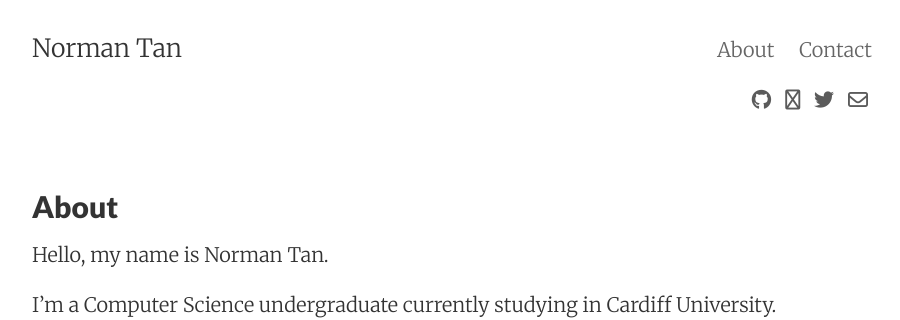
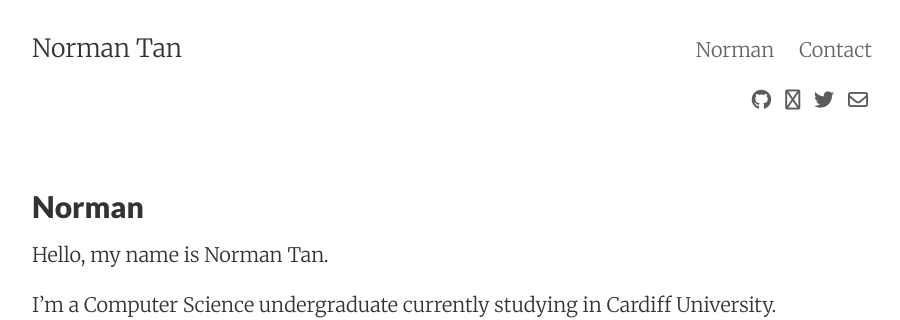
Before and after one commit to NormannTan/normanntan.github.io, a Jekyll site: the page built from about.md, in a window 1280 px wide. Shown: the top 320 px of the page, without its empty margins (188-1088 px from the left). Built offline with Jekyll 4.4.1, drawn with Linux system fonts in a browser that asks for light colours; nearby versions of some CDN libraries.

Commit message:
Fix redirect issue
Signed-off-by: Norman Tan <tan.agn@outlook.com>

```diff
--- a/_config.yml
+++ b/_config.yml
@@ -4,7 +4,7 @@ email:       agnormantan@gmail.com
 author:      Norman Tan
 description: ""
 baseurl:     ""
-url:         "http://normantan.me"
+url:         "http://www.normantan.me"
 date_format: "%b %-d, %Y"
 
 # Google services
--- a/about.md
+++ b/about.md
@@ -1,6 +1,6 @@
 ---
 layout: page
-title: About
+title: Norman
 permalink: /about/
 tags: about
 ---
```
